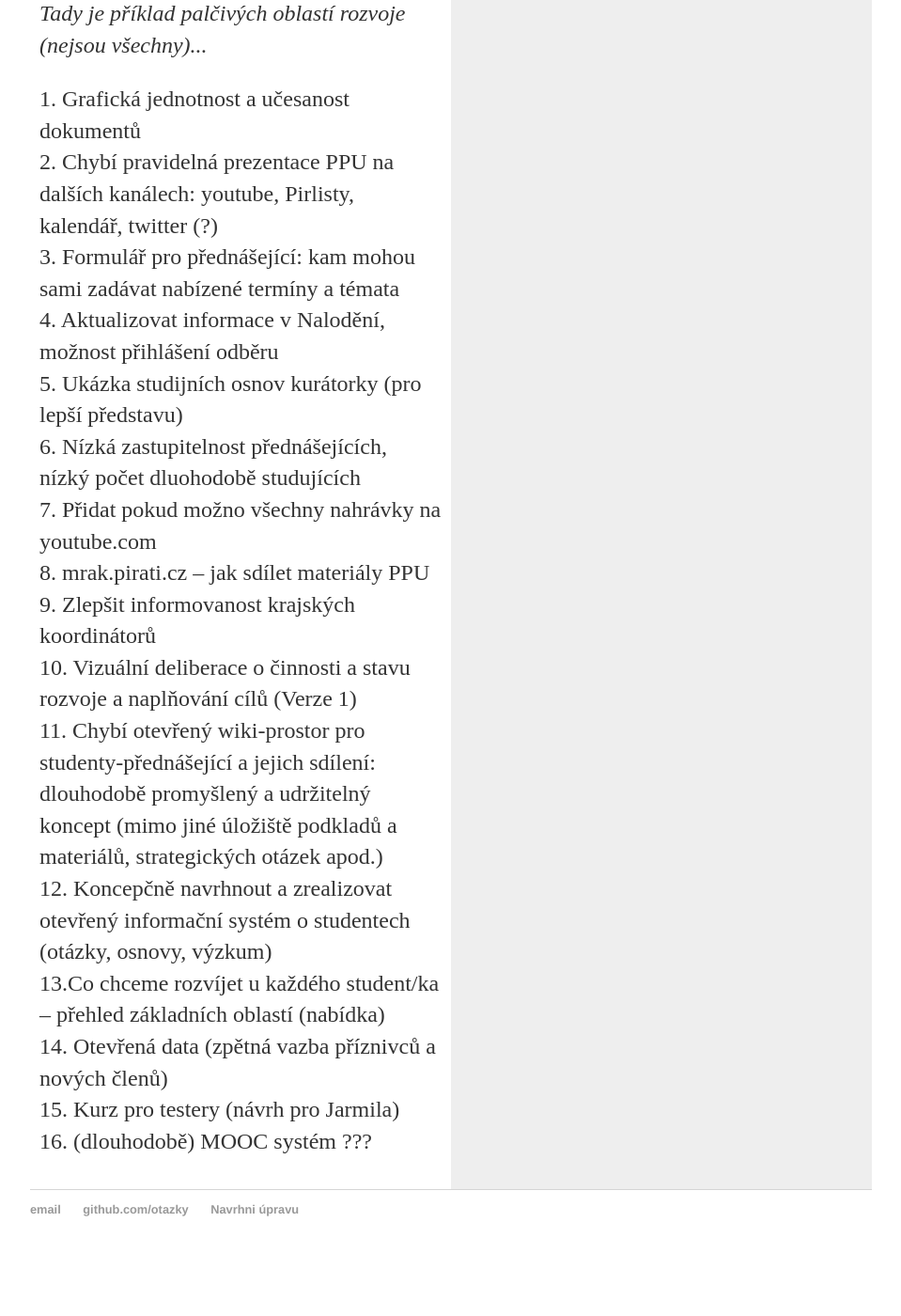
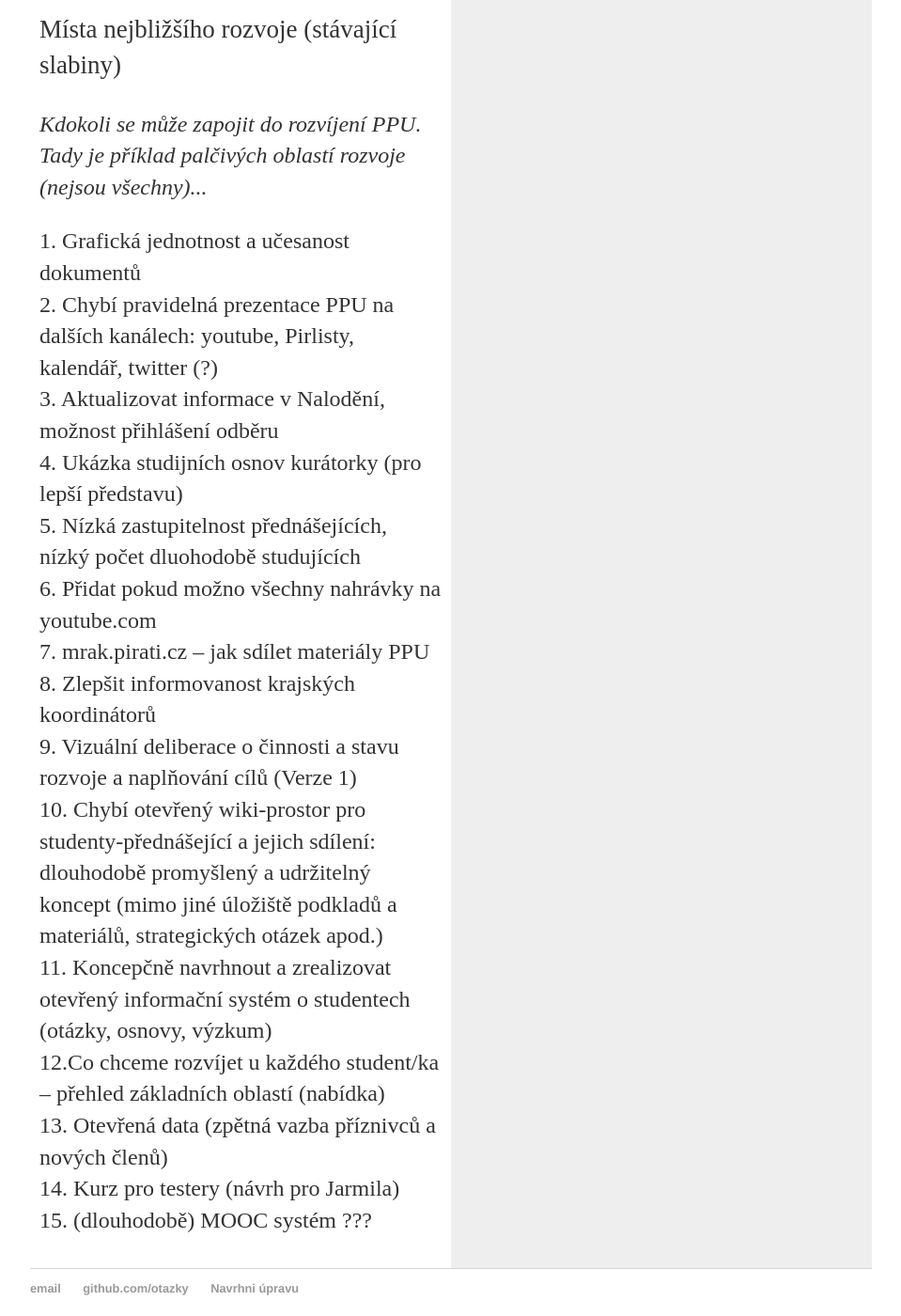
Before and after one commit to otazky/otazky.github.io, a Jekyll site: the page built from opendata/index.html, in a window 1280 px wide and 1400 px high, scrolled down 1079 px. Shown: the whole window at 94% size, without its empty margins (160-1119 px from the left). Built offline with Jekyll 4.4.1, drawn with Linux system fonts in a browser that asks for light colours; before the commit the page ends 2433 px from its top, so only the background shows below that; some of the changed text lies outside the part shown.

Commit message:
změna nadpisů, stylů,

```diff
--- a/opendata/index.html
+++ b/opendata/index.html
@@ -1,6 +1,6 @@
 ---
 layout: default
-title: Otevřená data (PPU)
+title: Otevřená data PPU
 ---
 
 <div class="row">
@@ -8,7 +8,7 @@
 
 <h1>{{ page.title }}</h1>
 
-<h2>Statistiky</h2>
+<p class="text-3">Statistiky</p>
 <p>
     <b>Počet členů FB skupiny:</b> 645 (8.7. 2020), 595 (9.12. 2019), 546 (30.9. 2019)<br>
 <b>Příležitostní spolupracovníci (místní organizátoři, nárazoví přednášející, dobrovolníci apod.):</b> cca 35<br>
@@ -18,33 +18,36 @@
 <b>Počet navštívených měst:</b> 17 (Nepomuk, Karlovy Vary, Praha, Jablonec nad Nisou, České Budějovice, Olomouc, Jihlava,
         Chrudim, Chotěboř, Nové Holešovice, Plzeň, Klatovy, Tachov, Beroun, Havlíčkův Brod, Třebíč, Jeseník, Ostrava)
 </p>
-          <h2>Místa nejbližšího rozvoje (stávající slabiny)</h2>
+
+    <p class="text-3">Vizuální deliberace</p>
+         BUDE DOPLNĚNO....
+
+      <p class="text-3">Místa nejbližšího rozvoje (stávající slabiny)</p>
 
         <p><i> Kdokoli se může zapojit do rozvíjení PPU. Tady je příklad palčivých oblastí rozvoje (nejsou všechny)...</i></p>
 
         <p>
         1. Grafická jednotnost a učesanost dokumentů
 <br>2. Chybí pravidelná prezentace PPU na dalších kanálech: youtube, Pirlisty, kalendář, twitter (?)
-<br>3. Formulář pro přednášející: kam mohou sami zadávat nabízené termíny a témata
-<br>4. Aktualizovat informace v Nalodění, možnost přihlášení odběru
-<br>5. Ukázka studijních osnov kurátorky (pro lepší představu)
-<br>6. Nízká zastupitelnost přednášejících, nízký počet dluohodobě studujících
-<br>7.  Přidat pokud možno všechny nahrávky na youtube.com
-<br>8.  mrak.pirati.cz – jak sdílet materiály PPU
-<br>9. Zlepšit informovanost krajských koordinátorů
-<br>10.  Vizuální deliberace o činnosti a stavu rozvoje a naplňování cílů (Verze 1)
-<br>11. Chybí otevřený wiki-prostor pro studenty-přednášející a jejich sdílení: dlouhodobě promyšlený a udržitelný koncept (mimo jiné úložiště podkladů a materiálů, strategických otázek apod.)
-<br>12. Koncepčně navrhnout a zrealizovat otevřený informační systém o studentech (otázky, osnovy, výzkum)
-<br>13.Co chceme rozvíjet u každého student/ka – přehled základních oblastí (nabídka)
-<br>14.  Otevřená data (zpětná vazba příznivců a nových členů)
-<br>15. Kurz pro testery (návrh pro Jarmila)
-<br> 16. (dlouhodobě) MOOC systém ???
+<br>3. Aktualizovat informace v Nalodění, možnost přihlášení odběru
+<br>4. Ukázka studijních osnov kurátorky (pro lepší představu)
+<br>5. Nízká zastupitelnost přednášejících, nízký počet dluohodobě studujících
+<br>6.  Přidat pokud možno všechny nahrávky na youtube.com
+<br>7.  mrak.pirati.cz – jak sdílet materiály PPU
+<br>8. Zlepšit informovanost krajských koordinátorů
+<br>9.  Vizuální deliberace o činnosti a stavu rozvoje a naplňování cílů (Verze 1)
+<br>10. Chybí otevřený wiki-prostor pro studenty-přednášející a jejich sdílení: dlouhodobě promyšlený a udržitelný koncept (mimo jiné úložiště podkladů a materiálů, strategických otázek apod.)
+<br>11. Koncepčně navrhnout a zrealizovat otevřený informační systém o studentech (otázky, osnovy, výzkum)
+<br>12.Co chceme rozvíjet u každého student/ka – přehled základních oblastí (nabídka)
+<br>13.  Otevřená data (zpětná vazba příznivců a nových členů)
+<br>14. Kurz pro testery (návrh pro Jarmila)
+<br> 15. (dlouhodobě) MOOC systém ???
 </p>
     </div>
 
     <div class="column" style="background-color:#eeeeee;">
-        <h1> Otevřená data (strana)</h1>
-    <p>Testovací data <a href="https://jarmil1.github.io/pistat-out/index.htm">zde</a>. Bohužel autor, Jarmil Halamčík, data již neaktualizuje. </p>
+        <h1> Otevřená data: strana</h1>
+    <p>Testovací data <a href="https://jarmil1.github.io/pistat-out/index.htm">zde</a>. Bohužel autor, Jarmil Halamíček, data v této podobě již neaktualizuje. Chystá ale systémovější sledování metrik, ve spolupráci s technickým odborem. </p>
 
 <h2>Počet členů</h2>
 <table style="width:50%" border="1px solid black">
```
